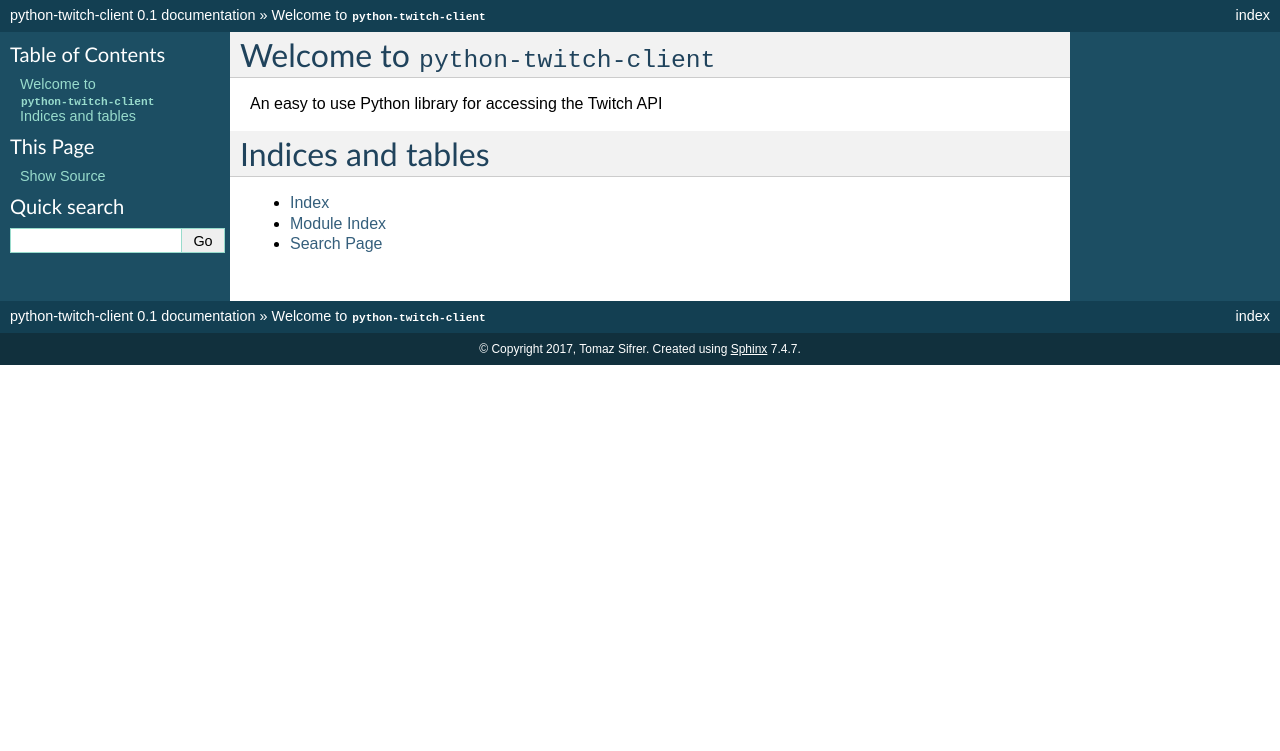
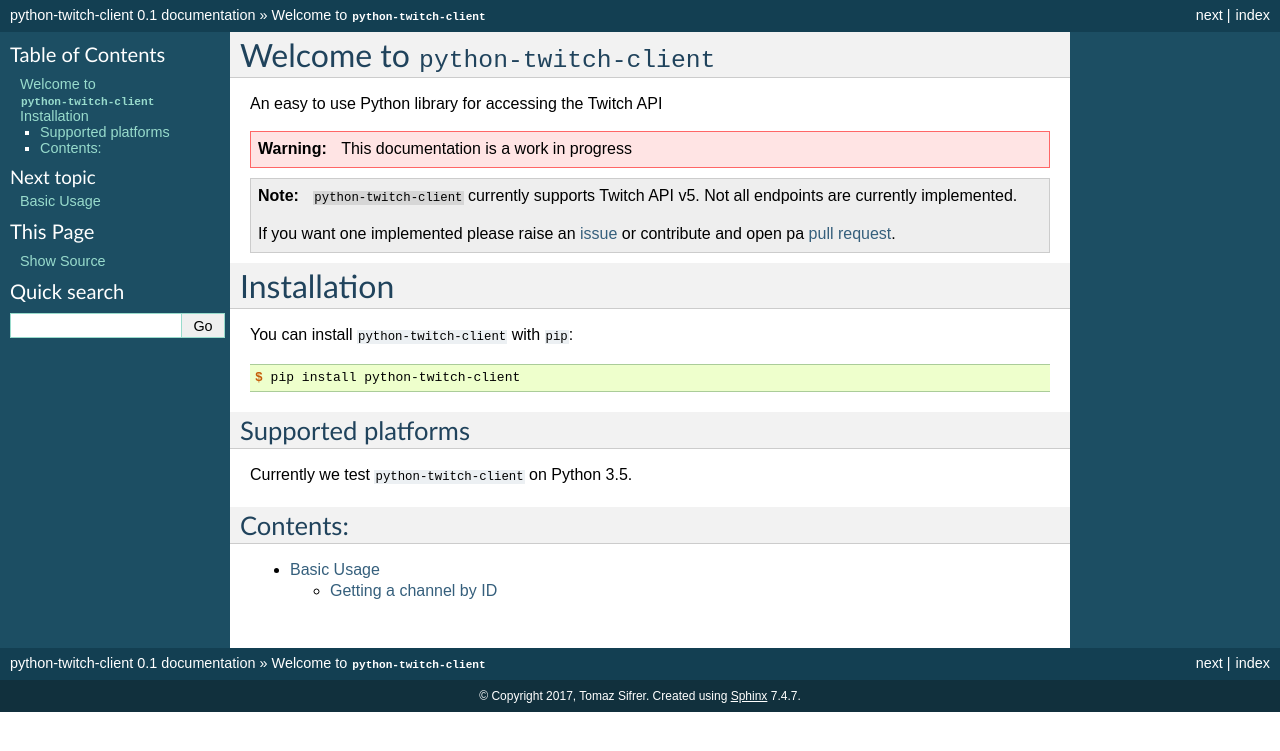
Before and after one commit to tsifrer/python-twitch-client, a Sphinx documentation site: the page built from docs/index.rst, in a window 1280 px wide. Shown: the top 751 px of the page. Built offline with Sphinx 7.4.7, drawn with Linux system fonts in a browser that asks for light colours.

Commit message:
Updated docs

```diff
--- a/docs/index.rst
+++ b/docs/index.rst
@@ -4,15 +4,38 @@
 
 An easy to use Python library for accessing the Twitch API
 
+.. warning::
+    This documentation is a work in progress
+
+.. note::
+    ``python-twitch-client`` currently supports Twitch API v5.
+    Not all endpoints are currently implemented.
+
+    If you want one implemented please raise an issue_ or contribute and open pa `pull request`_.
+
+Installation
+============
+
+You can install ``python-twitch-client`` with ``pip``:
+
+.. code-block:: console
+
+    $ pip install python-twitch-client
+
+Supported platforms
+-------------------
+
+Currently we test ``python-twitch-client`` on Python 3.5.
+
+
+Contents:
+---------
+
 .. toctree::
    :maxdepth: 2
-   :caption: Contents:
+
+   basic_usage
 
 
-
-Indices and tables
-==================
-
-* :ref:`genindex`
-* :ref:`modindex`
-* :ref:`search`
+.. _issue: https://github.com/tsifrer/python-twitch-client/issues
+.. _`pull request`: https://github.com/tsifrer/python-twitch-client/pulls
```
Also changed, not shown: README.rst (+21 -0 lines), docs/basic_usage.rst (added, +25 -0 lines), 1 other file.
